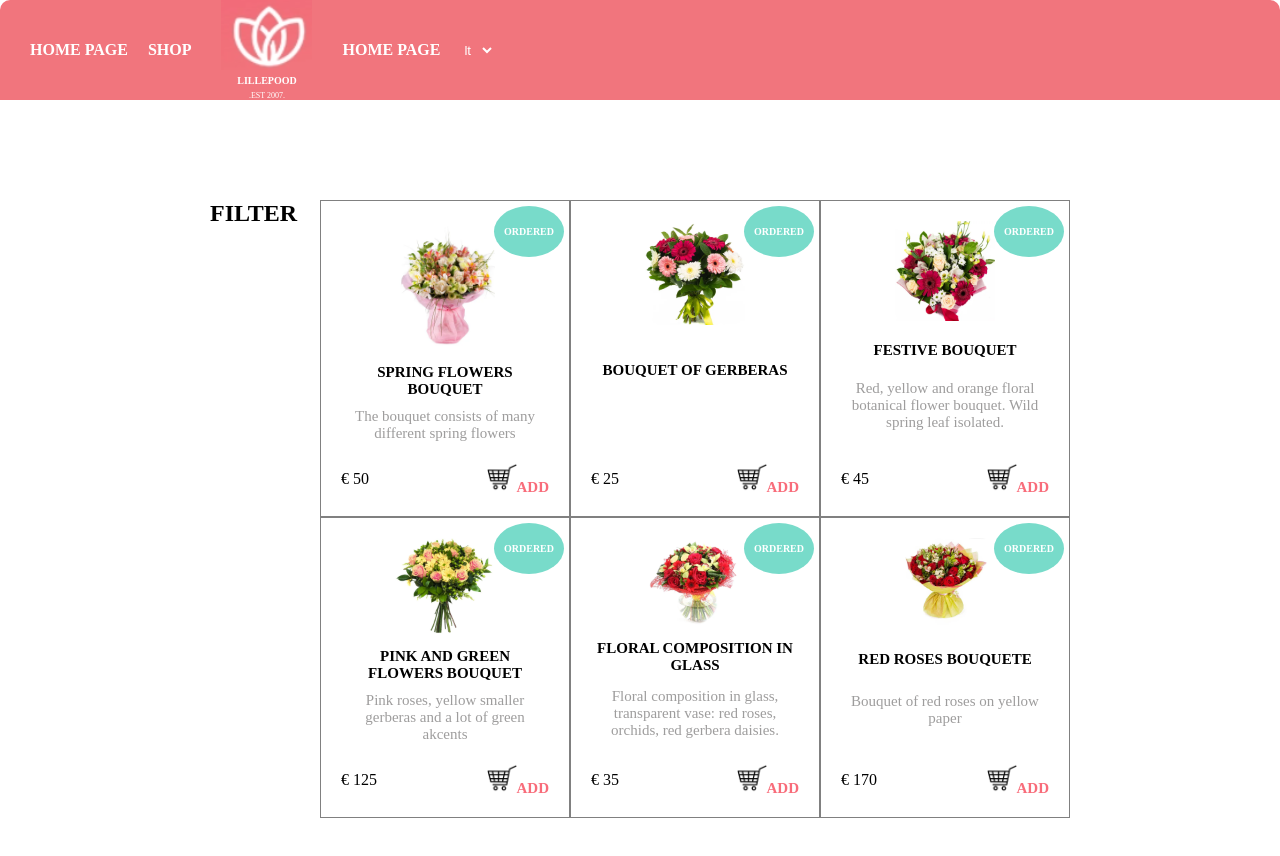
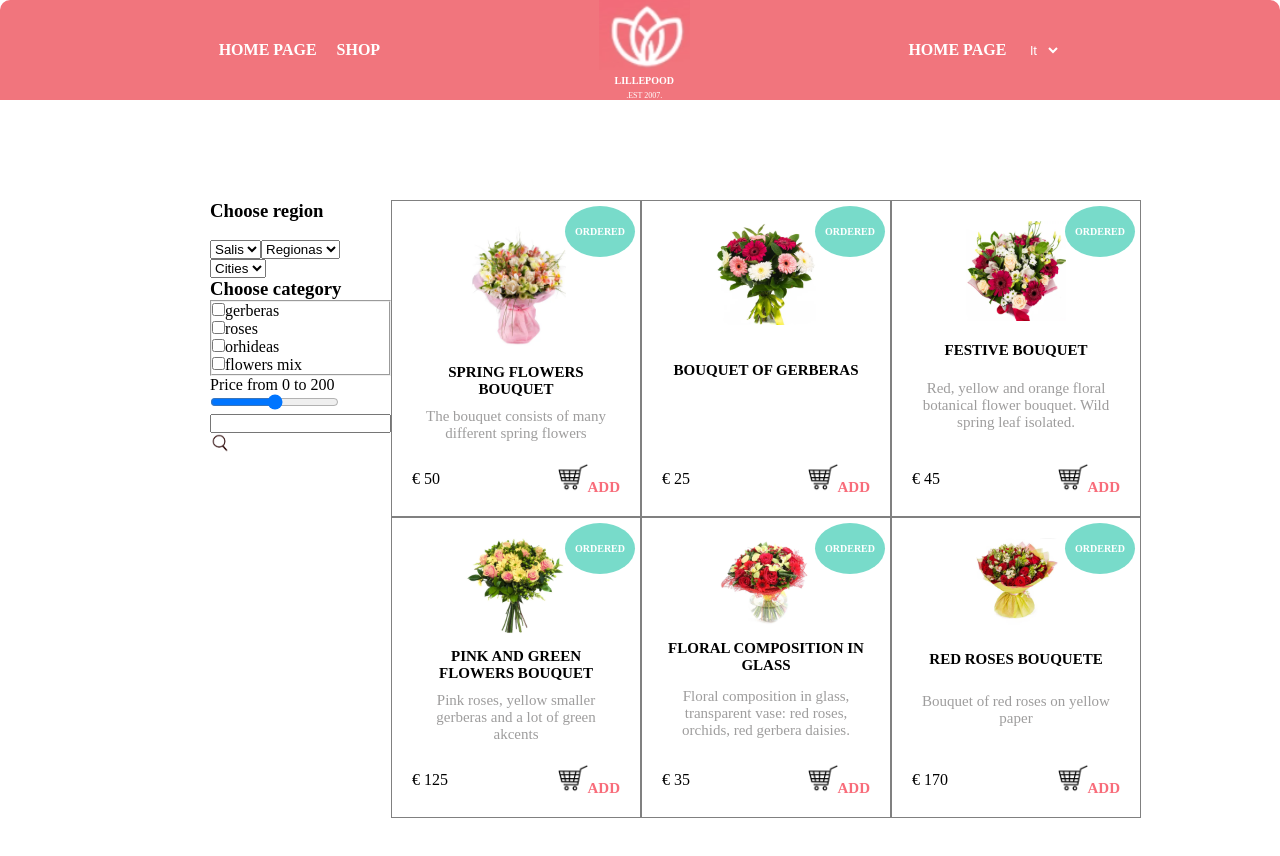
Before and after one commit to simonasablinaite/flowers-eshop, a React (Create React App) app: page /shop in a window 1280 px wide. Shown: the top 856 px of the page. Built offline with nearby package versions, Linux system fonts and the light colour scheme.

Commit message:
Aside components

```diff
--- /dev/null
+++ b/src/Components/Shop/Aside/Aside.js
@@ -0,0 +1,18 @@
+import React from 'react'
+import Categories from './Categories'
+import Filter from './Filter'
+import Price from './Price'
+import Search from './Search'
+
+const Aside = () => {
+   return (
+      <div>
+         <Filter />
+         <Categories />
+         <Price />
+         <Search />
+      </div>
+   )
+}
+
+export default Aside
--- /dev/null
+++ b/src/Components/Shop/Aside/Categories.js
@@ -0,0 +1,34 @@
+import React from 'react'
+
+const Categories = () => {
+   return (
+      <div>
+         <h3>Choose category</h3>
+         <fieldset>
+            <div className='form-control'>
+               <input type="checkbox" />
+               <label htmlFor="gerberas">gerberas</label>
+            </div>
+
+            <div className='form-control'>
+               <input type="checkbox" />
+               <label htmlFor="roses">roses</label>
+            </div>
+
+            <div className='form-control'>
+               <input type="checkbox" />
+               <label htmlFor="orhideas">orhideas</label>
+            </div>
+
+            <div className='form-control'>
+               <input type="checkbox" />
+               <label htmlFor="flowers-mix">flowers mix</label>
+            </div>
+         </fieldset>
+
+
+      </div>
+   )
+}
+
+export default Categories
--- a/src/Components/Shop/Aside/Filter.js
+++ b/src/Components/Shop/Aside/Filter.js
@@ -1,4 +1,5 @@
 import React from 'react'
+
 
 
 const Filter = () => {
@@ -25,12 +26,37 @@ const Filter = () => {
       }
    ];
 
+
    return (
 
       <>
          <div className='filter-wrapper'>
             <div className='region-list'>
-               <h2>FILTER</h2>
+               {countryList.map((item, index) => (
+                  console.log(item.country),
+                  console.log(item.region),
+                  console.log(item.cities.map(city => city))
+               ))}
+
+
+               <form>
+                  <div className='choose-region-wrapper'>
+                     <h3>Choose region</h3> <br />
+                     <label htmlFor="choose-region"></label>
+                     <select name="coutry" id="coutry">
+                        <option value='country'>Salis</option>
+                     </select>
+
+                     <select name="region" id="region">
+                        <option value="region">Regionas</option>
+                     </select>
+
+                     <select name="cities" id="cities">
+                        <option value="cities">Cities</option>
+                     </select>
+                  </div>
+
+               </form>
             </div >
          </div>
       </>
--- /dev/null
+++ b/src/Components/Shop/Aside/Price.js
@@ -0,0 +1,12 @@
+import React from 'react'
+
+const Price = () => {
+   return (
+      <div className='price-wrapper'>
+         <label htmlFor="price-range">Price from 0 to 200</label> <br />
+         <input type="range" />
+      </div>
+   )
+}
+
+export default Price
--- /dev/null
+++ b/src/Components/Shop/Aside/Search.js
@@ -0,0 +1,13 @@
+import React from 'react'
+import searchIcon from '../../../img/search-icon.png'
+
+const Search = () => {
+   return (
+      <div className='search-wrapper'>
+         <input type="text" />
+         <img style={{ width: '20px', heigth: '20px' }} src={searchIcon} alt="icon" />
+      </div>
+   )
+}
+
+export default Search
--- a/src/pages/ShopPage/ShopPage.js
+++ b/src/pages/ShopPage/ShopPage.js
@@ -1,5 +1,5 @@
 import React from 'react'
-import Filter from '../../Components/Shop/Aside/Filter'
+import Aside from '../../Components/Shop/Aside/Aside'
 import ProductsList from '../../Components/Shop/ShopList/ProductsList'
 
 
@@ -7,7 +7,7 @@ const ShopPage = () => {
    return (
       <div className='shop-wrapper'>
          <aside>
-            <Filter />
+            <Aside />
          </aside>
 
          <div className='shops-list'>
--- a/src/style/components/_header.scss
+++ b/src/style/components/_header.scss
@@ -7,6 +7,7 @@ header {
    background-color: variables.$header-bg-color;
    border-top-left-radius: 10px;
    border-top-right-radius: 10px;
+   justify-content: space-evenly;
 
 
       nav {
--- a/src/style/home.css
+++ b/src/style/home.css
@@ -12,6 +12,7 @@ header {
   background-color: #f1757d;
   border-top-left-radius: 10px;
   border-top-right-radius: 10px;
+  justify-content: space-evenly;
 }
 header nav {
   display: flex;
```
Also changed, not shown: src/img/search-icon.png (added), 1 other file (tests, documents, lock files or other folders).
